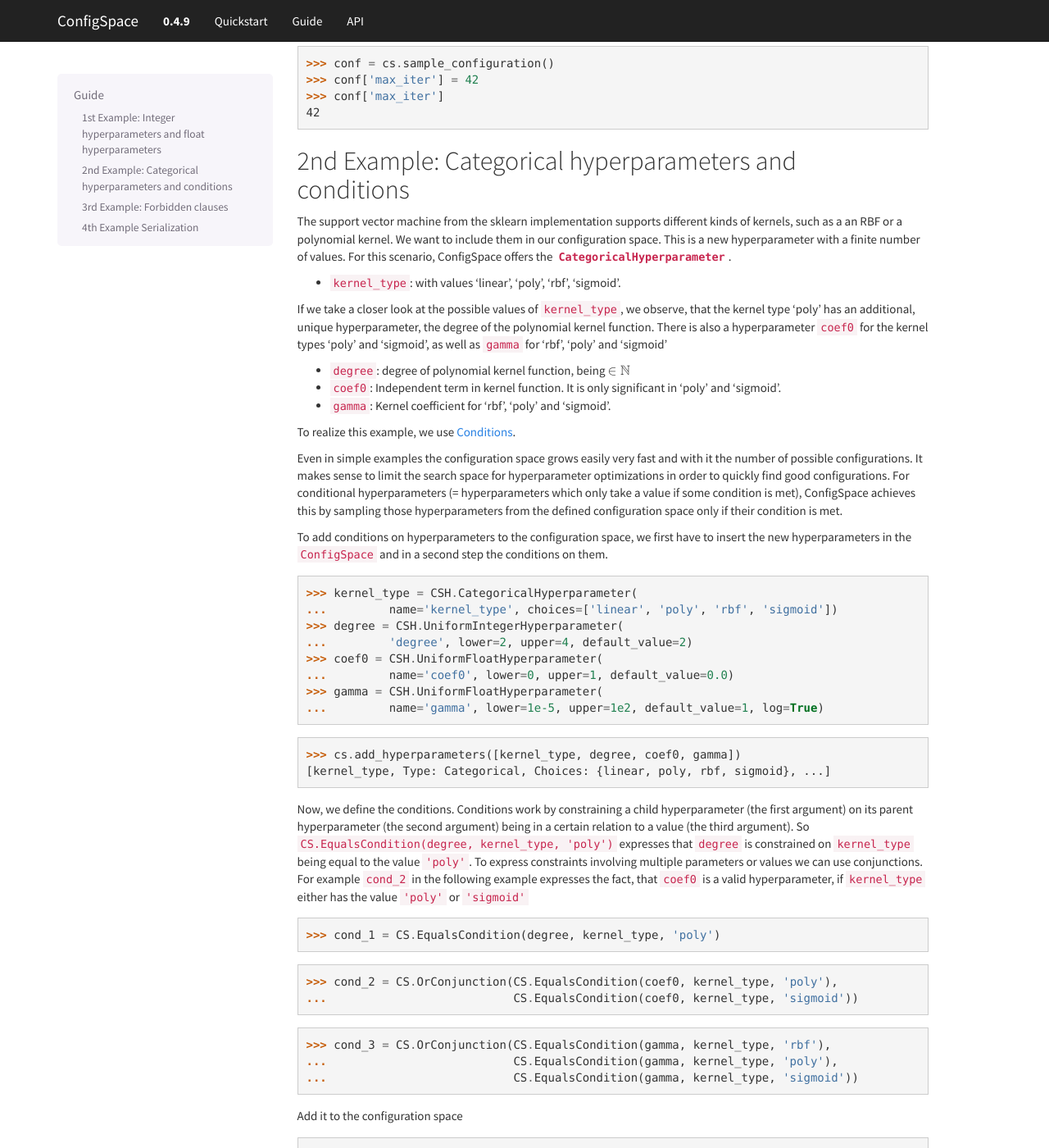
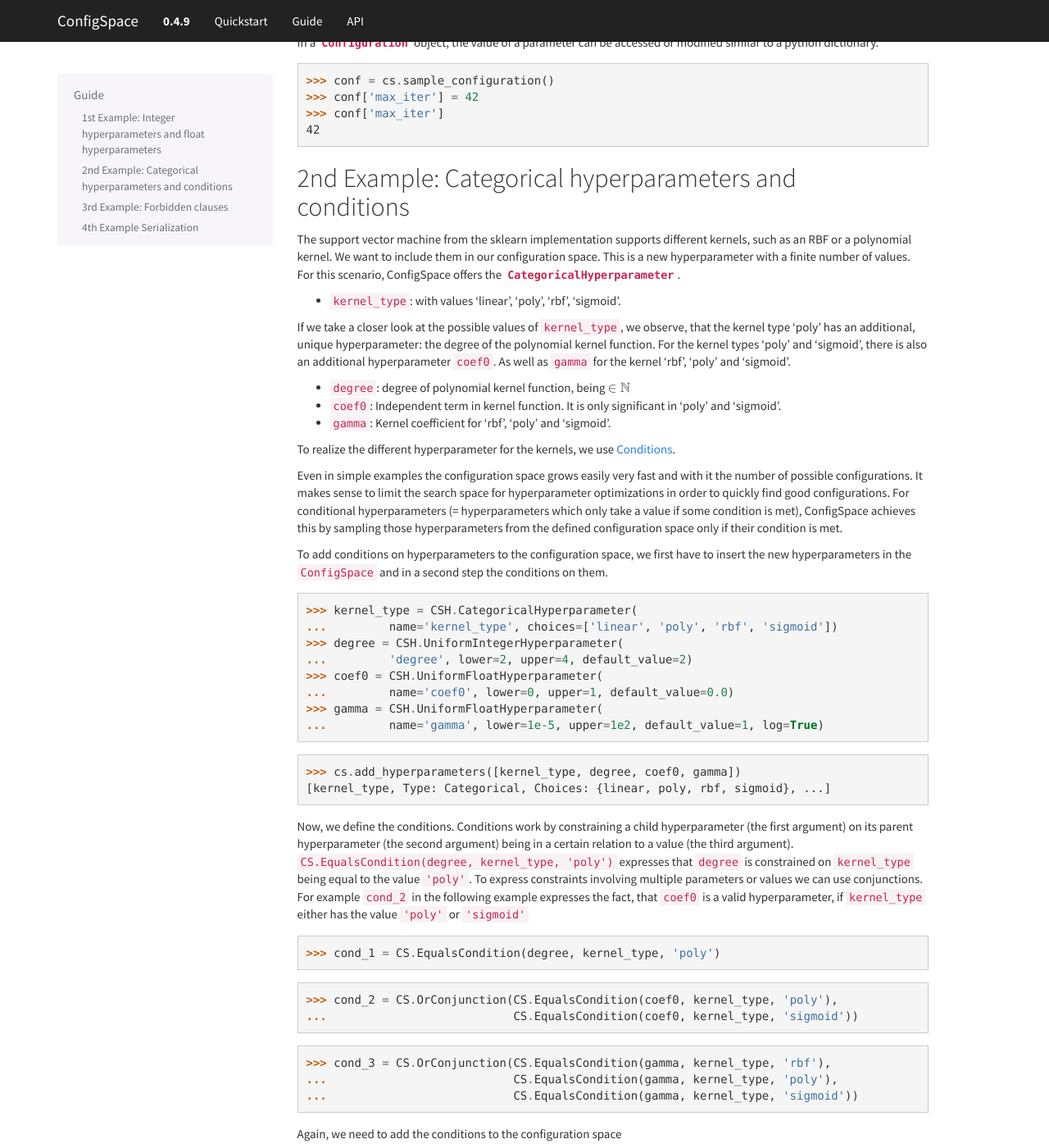
Before and after one commit to automl/ConfigSpace, a Sphinx documentation site: the page built from docs/source/Guide.rst, in a window 1280 px wide and 1400 px high, scrolled down 967 px. Shown: the whole window at 82% size. Built offline with Sphinx 7.4.7, drawn with Linux system fonts in a browser that asks for light colours; pages that are not in the unit, such as notebooks, are missing from menus; the version number is read from the project's files by our own code; some of the changed text lies outside the part shown.

Commit message:
update Documentation

```diff
--- a/docs/source/API-Doc.rst
+++ b/docs/source/API-Doc.rst
@@ -197,8 +197,7 @@ Further examples are provieded in the
 Utils
 =====
 
-Until now, all examples were designed to define a configuration space.
-However, functions defined in the utils module can be helpful if you want to
+Functions defined in the utils module can be helpful to
 develop your own tool that creates configurations from a given configuration
 space or modify a given configuration space.
 
--- a/docs/source/Guide.rst
+++ b/docs/source/Guide.rst
@@ -1,15 +1,18 @@
 Guide
 =====
 
-In this guide the concepts of using different hyperparameters, applying conditions and forbidden clauses to
+In this guide the concepts of using different hyperparameters, applying
+conditions and forbidden clauses to
 a configuration space are captured.
 
-They will be shown by explaining a more detailed example, a configuration space for a support vector machine.
+They will be shown by explaining a more detailed example, a configuration space
+for a support vector machine.
 
 1st Example: Integer hyperparameters and float hyperparameters
 --------------------------------------------------------------
 
-Assume that we want to train a support vector machine (=SVM) for classification tasks with the hyperparameters:
+Assume that we want to train a support vector machine (=SVM) for classification
+tasks. For this task, we want to optimize the following hyperparameters:
 
 - :math:`\mathcal{C}`: regularization constant  with :math:`\mathcal{C} \in \mathbb{R}_{\geq 0}` and 0 :math:`\geq \mathcal{C} \geq` 1
 - ``max_iter``: the maximum number of iterations within the solver
@@ -68,31 +71,37 @@ of a parameter can be accessed or modified similar to a python dictionary.
 2nd Example: Categorical hyperparameters and conditions
 -------------------------------------------------------
 
-The support vector machine from the sklearn implementation supports different kinds of kernels, such as a an RBF or a polynomial kernel.
+The support vector machine from the sklearn implementation supports different
+kernels, such as an RBF or a polynomial kernel.
 We want to include them in our configuration space.
 This is a new hyperparameter with a finite number of values.
 For this scenario, ConfigSpace offers the :class:`~ConfigSpace.hyperparameters.CategoricalHyperparameter`.
 
 - ``kernel_type``: with values 'linear', 'poly', 'rbf', 'sigmoid'.
 
-If we take a closer look at the possible values of ``kernel_type``, we observe, that the kernel type 'poly' has an additional,
-unique hyperparameter, the degree of the polynomial kernel function. There is also a hyperparameter ``coef0`` for the kernel
-types 'poly' and 'sigmoid', as well as ``gamma`` for 'rbf', 'poly' and 'sigmoid'
+If we take a closer look at the possible values of ``kernel_type``, we observe,
+that the kernel type 'poly' has an additional,
+unique hyperparameter: the degree of the polynomial kernel function.
+For the kernel types 'poly' and 'sigmoid', there is also an additional hyperparameter ``coef0``.
+As well as ``gamma`` for the kernel 'rbf', 'poly' and 'sigmoid'.
 
 - ``degree``: degree of polynomial kernel function, being :math:`\in \mathbb{N}`
 - ``coef0``: Independent term in kernel function. It is only significant in 'poly' and 'sigmoid'.
 - ``gamma``: Kernel coefficient for 'rbf', 'poly' and 'sigmoid'.
 
-To realize this example, we use :ref:`Conditions`.
+To realize the different hyperparameter for the kernels, we use :ref:`Conditions`.
 
 Even in simple examples the configuration space grows easily very fast and
 with it the number of possible configurations.
-It makes sense to limit the search space for hyperparameter optimizations in order to quickly find good configurations.
-For conditional hyperparameters (= hyperparameters which only take a value if some condition is met), ConfigSpace achieves this by sampling those
-hyperparameters from the defined configuration space only if their condition is met.
+It makes sense to limit the search space for hyperparameter optimizations in
+order to quickly find good configurations. For conditional hyperparameters
+(= hyperparameters which only take a value if some condition is met), ConfigSpace
+achieves this by sampling those hyperparameters from the defined configuration
+space only if their condition is met.
 
-To add conditions on hyperparameters to the configuration space, we first have to insert the new hyperparameters in the ``ConfigSpace``
-and in a second step the conditions on them.
+To add conditions on hyperparameters to the configuration space, we first have
+to insert the new hyperparameters in the ``ConfigSpace`` and in a second step the
+conditions on them.
 
 >>> kernel_type = CSH.CategoricalHyperparameter(
 ...         name='kernel_type', choices=['linear', 'poly', 'rbf', 'sigmoid'])
@@ -106,11 +115,14 @@ and in a second step the conditions on them.
 >>> cs.add_hyperparameters([kernel_type, degree, coef0, gamma])
 [kernel_type, Type: Categorical, Choices: {linear, poly, rbf, sigmoid}, ...]
 
-Now, we define the conditions. Conditions work by constraining a child hyperparameter (the first argument) on its parent hyperparameter (the second argument)
+Now, we define the conditions. Conditions work by constraining a child
+hyperparameter (the first argument) on its parent hyperparameter (the second argument)
 being in a certain relation to a value (the third argument).
-So ``CS.EqualsCondition(degree, kernel_type, 'poly')`` expresses that ``degree`` is constrained on ``kernel_type`` being equal to the value ``'poly'``.
-To express constraints involving multiple parameters or values we can use conjunctions. For example ``cond_2`` in the
-following example expresses the fact, that ``coef0`` is a valid hyperparameter, if ``kernel_type`` either has the value
+``CS.EqualsCondition(degree, kernel_type, 'poly')`` expresses that ``degree`` is
+constrained on ``kernel_type`` being equal to the value ``'poly'``.  To express
+constraints involving multiple parameters or values we can use conjunctions.
+For example ``cond_2`` in the following example expresses the fact, that ``coef0``
+is a valid hyperparameter, if ``kernel_type`` either has the value
 ``'poly'`` or ``'sigmoid'``
 
 >>> cond_1 = CS.EqualsCondition(degree, kernel_type, 'poly')
@@ -122,41 +134,47 @@ following example expresses the fact, that ``coef0`` is a valid hyperparameter,
 ...                           CS.EqualsCondition(gamma, kernel_type, 'poly'),
 ...                           CS.EqualsCondition(gamma, kernel_type, 'sigmoid'))
 
-Add it to the configuration space
+Again, we need to add the conditions to the configuration space
 
 >>> cs.add_conditions([cond_1, cond_2, cond_3])
 [degree | kernel_type == 'poly', (coef0 | kernel_type == 'poly' || coef0 | ...), ...]
 
 .. note::
-    ConfigSpace offers a lot of different condition types. For example the :class:`~ConfigSpace.conditions.NotEqualsCondition` ,
-    :class:`~ConfigSpace.conditions.LessThanCondition`, or :class:`~ConfigSpace.conditions.GreaterThanCondition`.
-    To read more about conditions, please take a look at the :ref:`Conditions` or the :doc:`auto_examples/AdvancedExample`
+    ConfigSpace offers a lot of different condition types. For example the
+    :class:`~ConfigSpace.conditions.NotEqualsCondition`,
+    :class:`~ConfigSpace.conditions.LessThanCondition`,
+    or :class:`~ConfigSpace.conditions.GreaterThanCondition`.
+    To read more about conditions, please take a look at the :ref:`Conditions`
+    or the :doc:`auto_examples/AdvancedExample`
 
 .. note::
-    Don't use either the :class:`~ConfigSpace.conditions.EqualsCondition` or the :class:`~ConfigSpace.conditions.InCondition`
-    on float hyperparameters.
+    Don't use either the :class:`~ConfigSpace.conditions.EqualsCondition` or the
+    :class:`~ConfigSpace.conditions.InCondition` on float hyperparameters.
     Due to floating-point inaccuracy, it is very unlikely that, for example, the
     :class:`~ConfigSpace.conditions.EqualsCondition` is evaluated to True.
-
 
 
 3rd Example: Forbidden clauses
 ------------------------------
 
-It may occur, that some states in the configuration space are not allowed.
+It may occur that some states in the configuration space are not allowed.
 ConfigSpace supports this functionality by offering :ref:`Forbidden clauses`.
 
-To demonstrate the usage of :ref:`Forbidden clauses`, we assume that if ``kernel_type`` in the example above is 'linear', we use the
-`LinearSVC  <http://scikit-learn.org/stable/modules/generated/sklearn.svm.LinearSVC.html#sklearn.svm.LinearSVC>`_
-sklearn implementation, which has more flexibility in the choice of penalties and loss functions.
-This gives us three new hyperparameters:
+We demonstrate the usage of :ref:`Forbidden clauses` by defining the
+configuration space for the
+`linear support vector machine  <http://scikit-learn.org/stable/modules/generated/sklearn.svm.LinearSVC.html#sklearn.svm.LinearSVC>`_.
+We use again the sklearn implementation. This implemenation has three
+hyperparameters to tune:
 
 - ``penalty``: Specifies the norm used in the penalization with values 'l1' or 'l2'
 - ``loss``: Specifies the loss function with values 'hinge' or 'squared_hinge'
 - ``dual``: Solve the optimization problem either in dual or simple form with values True or False
 
-However, some combinations of the hyperparameters ``penalty``, ``loss`` and ``dual`` are forbidden, because they don't work together.
-Firstly, add these 3 new hyperparameters to the configuration space.
+Because some combinations of ``penalty``, ``loss`` and ``dual`` just don't work
+together, we want to make sure that these combinations are not sampled from the
+configuration space.
+
+Firstly, we add these 3 new hyperparameters to the configuration space.
 
 >>> penalty = CSH.CategoricalHyperparameter(
 ...         name="penalty", choices=["l1", "l2"], default_value="l2")
@@ -167,15 +185,7 @@ Firstly, add these 3 new hyperparameters to the configuration space.
 >>> cs.add_hyperparameters([penalty, loss, dual])
 [penalty, Type: Categorical, Choices: {l1, l2}, Default: l2, ...]
 
-And define the conditions and add them to the configuration space.
-
->>> cond_1 = CS.EqualsCondition(penalty, kernel_type, 'linear')
->>> cond_2 = CS.EqualsCondition(loss, kernel_type, 'linear')
->>> cond_3 = CS.EqualsCondition(dual, kernel_type, 'linear')
->>> cs.add_conditions([cond_1, cond_2, cond_3])
-[penalty | kernel_type == 'linear', ... dual | kernel_type == 'linear']
-
-Now we want to forbid some combinations in the configurations.
+Now, we want to forbid the following hyperparameter combination:
 
 - ``penalty`` is 'l1' and ``loss`` is 'hinge'
 - ``dual`` is False and ``penalty`` is 'l2' and ``loss`` is 'hinge'
@@ -195,7 +205,7 @@ Now we want to forbid some combinations in the configurations.
 ...         CS.ForbiddenEqualsClause(penalty, "l1")
 ...     )
 
-Add them to the configuration space
+In the last step, we add them to the configuration space object:
 
 >>> cs.add_forbidden_clauses([penalty_and_loss,
 ...                           constant_penalty_and_loss,
```
Also changed, not shown: other parts of docs/source/Guide.rst (+11 -12 lines), docs/source/quickstart.rst (line endings or trailing spaces), 2 other files.
